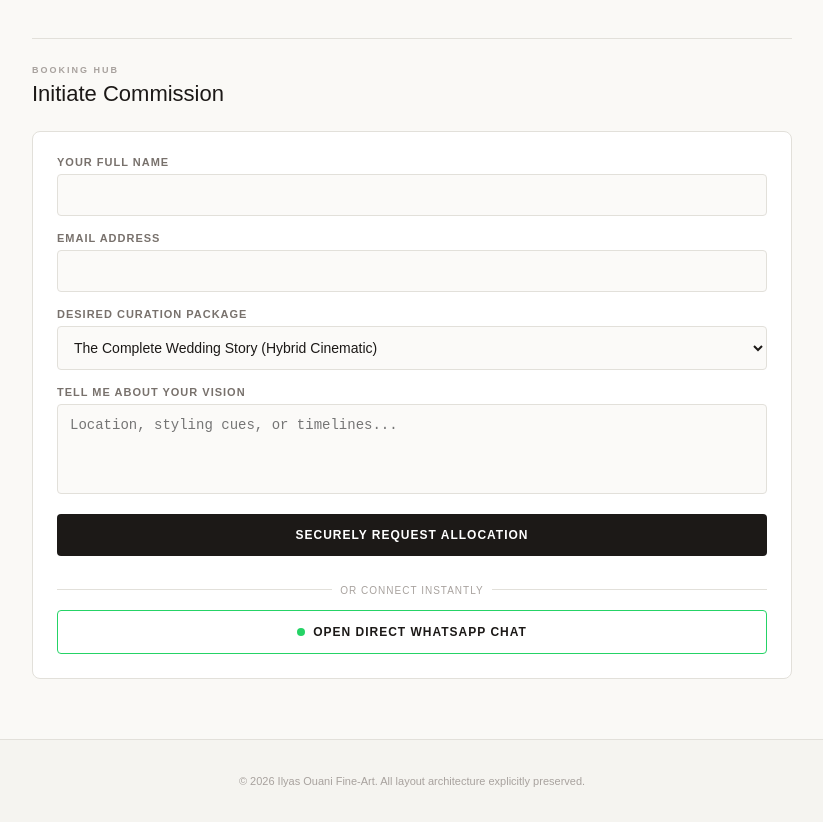
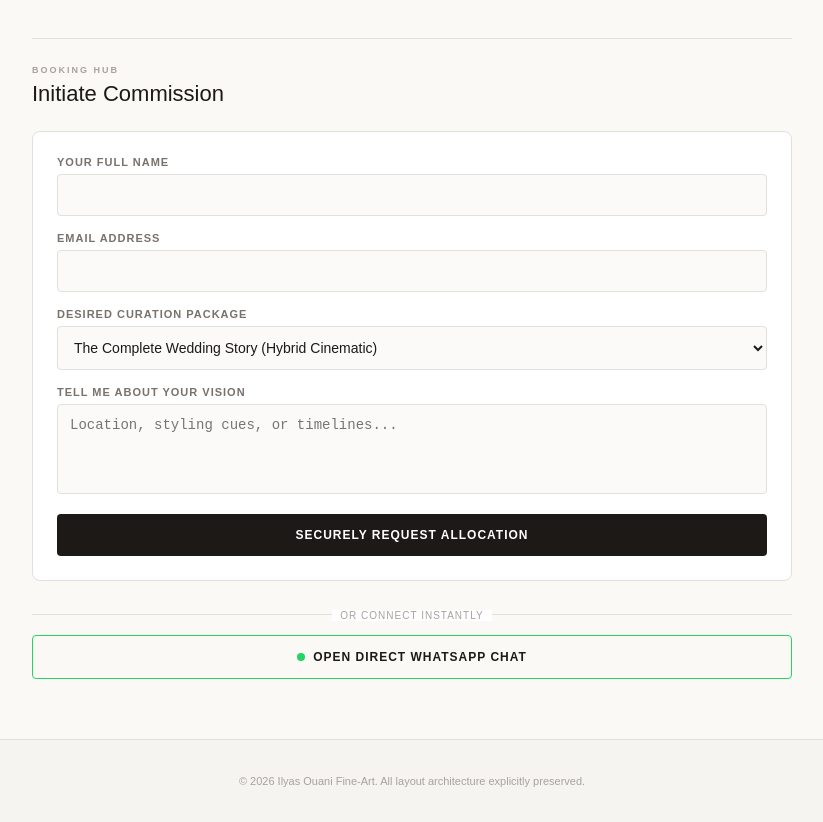
Before and after one commit to Younesouani/business-card-studio, a Next.js app: page / in a window 1280 px wide. Shown: the part 3401-4223 px from the top of the page, without its empty margins (228-1051 px from the left). Built offline with nearby package versions, Linux system fonts and the light colour scheme; a web font is replaced by a local one.

Commit message:
fix: updated complete page file with proper form submission handling

```diff
--- a/src/app/page.tsx
+++ b/src/app/page.tsx
@@ -8,6 +8,7 @@ export default function WeddingPortfolioWebsite() {
   const [formData, setFormData] = useState({ name: '', email: '', date: '', package: 'editorial', vision: '' });
   const [submitted, setSubmitted] = useState(false);
   const [loading, setLoading] = useState(false);
+  const [errorMessage, setErrorMessage] = useState('');
 
   const portfolioItems = [
     { id: 1, title: 'The Atlas Mountain Elopement', type: 'Photography', url: 'https://images.unsplash.com/photo-1519741497674-611481863552?auto=format&fit=crop&w=800&q=80', desc: 'Editorial bridal portraiture.' },
@@ -16,9 +17,13 @@ export default function WeddingPortfolioWebsite() {
     { id: 4, title: 'Midnight Celebrations', type: 'Photography', url: 'https://images.unsplash.com/photo-1515934751635-c81c6bc9a2d8?auto=format&fit=crop&w=800&q=80', desc: 'Candid archival aesthetics.' },
   ];
 
-  const triggerInquirySend = async () => {
+  const handleSubmit = async (e: React.FormEvent) => {
+    e.preventDefault();
+    setErrorMessage('');
+    setSubmitted(false);
+
     if (!formData.name || !formData.email || !formData.vision) {
-      alert('Please fill out all fields before submitting.');
+      setErrorMessage('Please fill out all fields before submitting.');
       return;
     }
 
@@ -43,12 +48,11 @@ export default function WeddingPortfolioWebsite() {
       if (response.ok) {
         setSubmitted(true);
         setFormData({ name: '', email: '', date: '', package: 'editorial', vision: '' });
-        setTimeout(() => setSubmitted(false), 6000);
       } else {
-        alert(`Server Error: ${data.error || 'Check Termux server window logs.'}`);
+        setErrorMessage(data.error || 'A server-side error occurred.');
       }
     } catch (err: any) {
-      alert(`Network Request Failed: ${err.message || 'Check terminal connection'}`);
+      setErrorMessage(err.message || 'Network request failed. Please check your connection.');
     } finally {
       setLoading(false);
     }
@@ -166,7 +170,7 @@ export default function WeddingPortfolioWebsite() {
             <h2 style={{ fontSize: '22px', fontWeight: 'normal', color: '#1c1917', marginTop: '4px' }}>Initiate Commission</h2>
           </div>
 
-          <div style={{ background: '#ffffff', padding: '24px', borderRadius: '8px', border: '1px solid #e2e0da' }}>
+          <form onSubmit={handleSubmit} style={{ background: '#ffffff', padding: '24px', borderRadius: '8px', border: '1px solid #e2e0da' }}>
             <div style={{ display: 'flex', flexDirection: 'column', gap: '16px' }}>
               <div>
                 <label style={{ display: 'block', fontSize: '11px', textTransform: 'uppercase', letterSpacing: '1px', color: '#78716c', marginBottom: '6px', fontWeight: '600' }}>Your Full Name</label>
@@ -192,8 +196,7 @@ export default function WeddingPortfolioWebsite() {
               </div>
 
               <button
-                type="button"
-                onClick={triggerInquirySend}
+                type="submit"
                 disabled={loading}
                 style={{
                   width: '100%',
@@ -213,12 +216,19 @@ export default function WeddingPortfolioWebsite() {
                 {loading ? 'Sending Request...' : 'Securely Request Allocation'}
               </button>
 
+              {errorMessage && (
+                <div style={{ backgroundColor: '#fef2f2', color: '#991b1b', border: '1px solid #fca5a5', padding: '12px', borderRadius: '4px', fontSize: '13px', textAlign: 'center' }}>
+                  {errorMessage}
+                </div>
+              )}
+
               {submitted && (
                 <div style={{ backgroundColor: '#f0fdf4', color: '#166534', border: '1px solid #bbf7d0', padding: '12px', borderRadius: '4px', fontSize: '13px', textAlign: 'center', display: 'flex', alignItems: 'center', justifyContent: 'center', gap: '8px' }}>
                   <CheckCircle style={{ width: '16px', height: '16px', color: '#166534' }} /> Transmission Encrypted. Your date request is pending validation!
                 </div>
               )}
             </div>
+          </form>
 
           <div style={{ position: 'relative', margin: '24px 0 12px 0', textAlign: 'center' }}>
             <span style={{ fontSize: '10px', textTransform: 'uppercase', color: '#a8a29e', background: '#ffffff', padding: '0 8px', position: 'relative', zIndex: 2, letterSpacing: '1px' }}>
@@ -238,7 +248,6 @@ export default function WeddingPortfolioWebsite() {
             <span style={{ width: '8px', height: '8px', borderRadius: '50%', backgroundColor: '#25d366' }} />
             Open Direct WhatsApp Chat
           </a>
-          </div>
         </section>
 
       </div>
```
Lines whose indentation alone changed are shown as unchanged.
